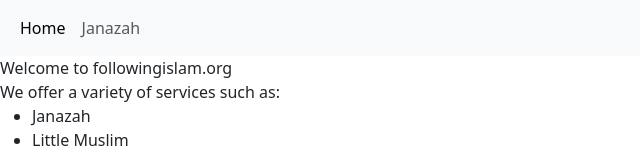
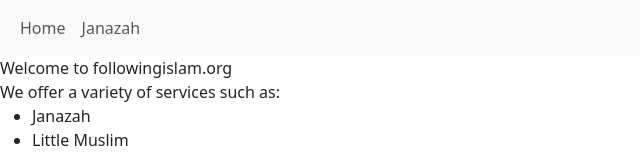
Before and after one commit to aamirmd/following-islam, a Next.js app: page / in a window 1280 px wide. Shown: the top 156 px of the page, without its empty margins (0-640 px from the left). Built offline with nearby package versions, Linux system fonts and the light colour scheme.

Commit message:
Change highlighting in Navbar

```diff
--- a/components/Navbar.js
+++ b/components/Navbar.js
@@ -11,11 +11,7 @@
                 >
                     <ul className="navbar-nav me-auto mb-2 mb-lg-0">
                         <li className="nav-item">
-                            <Link
-                                className="nav-link active"
-                                aria-current="page"
-                                href="/"
-                            >
+                            <Link className="nav-link" href="/">
                                 Home
                             </Link>
                         </li>
```
